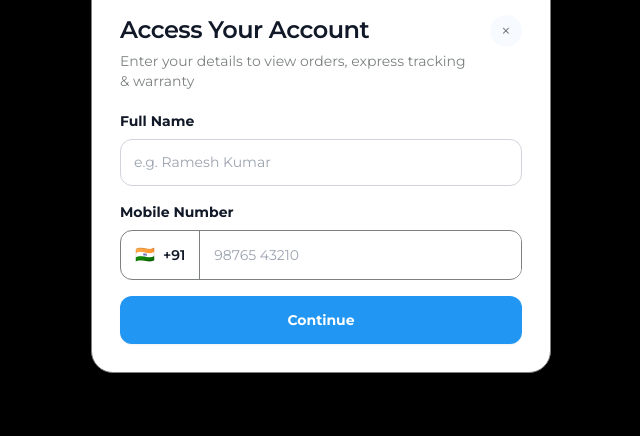
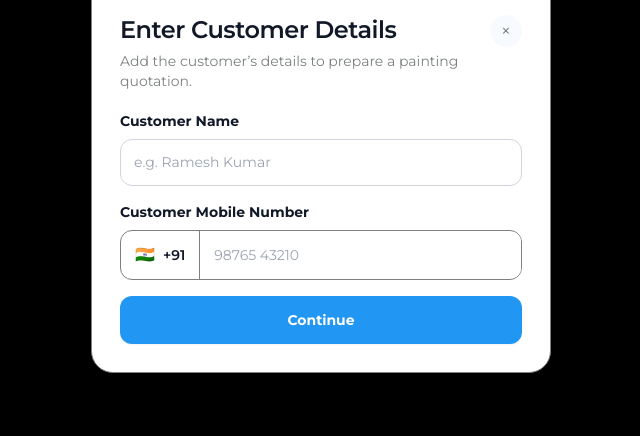
Before and after one commit to intern01dhoond-afk/Dhoond-Painting-Quotation, a website: page index.html in a window 1280 px wide. Shown: the part 274-710 px from the top of the page, without its empty margins (319-959 px from the left). Drawn offline with nearby package versions, Linux system fonts and the light colour scheme.

Commit message:
first commit

```diff
--- a/index.html
+++ b/index.html
@@ -18,8 +18,8 @@
       <div id="customerStep" class="start-step active">
         <div class="flex items-start justify-between gap-4 mb-5">
           <div>
-            <h2 class="text-2xl font-semibold text-gray-900 leading-tight">Access Your Account</h2>
-            <p class="text-sm text-[#7D8080] mt-1.5">Enter your details to view orders, express tracking &amp; warranty</p>
+            <h2 class="text-2xl font-semibold text-gray-900 leading-tight">Enter Customer Details</h2>
+            <p class="text-sm text-[#7D8080] mt-1.5">Add the customer’s details to prepare a painting quotation.</p>
           </div>
           <button type="button" aria-label="Close" class="w-8 h-8 rounded-full bg-[#F7FBFF] text-[#7D8080] flex items-center justify-center shrink-0">
             <span class="text-lg leading-none">×</span>
@@ -28,12 +28,12 @@
 
         <div class="space-y-4">
           <div>
-            <label for="customerNameInput" class="block text-sm font-bold text-gray-900 mb-2">Full Name</label>
+            <label for="customerNameInput" class="block text-sm font-bold text-gray-900 mb-2">Customer Name</label>
             <input id="customerNameInput" class="start-input" type="text" maxlength="80" placeholder="e.g. Ramesh Kumar" autocomplete="name" />
           </div>
 
           <div>
-            <label for="customerMobileInput" class="block text-sm font-bold text-gray-900 mb-2">Mobile Number</label>
+            <label for="customerMobileInput" class="block text-sm font-bold text-gray-900 mb-2">Customer Mobile Number</label>
             <div class="flex items-center w-full border border-[#7D8080] rounded-xl bg-white overflow-hidden focus-within:border-[#2196F3] focus-within:ring-2 focus-within:ring-[#F7FBFF]">
               <div class="flex items-center gap-2 px-3.5 py-3 border-r border-[#7D8080] shrink-0">
                 <span class="text-base">🇮🇳</span>
```
